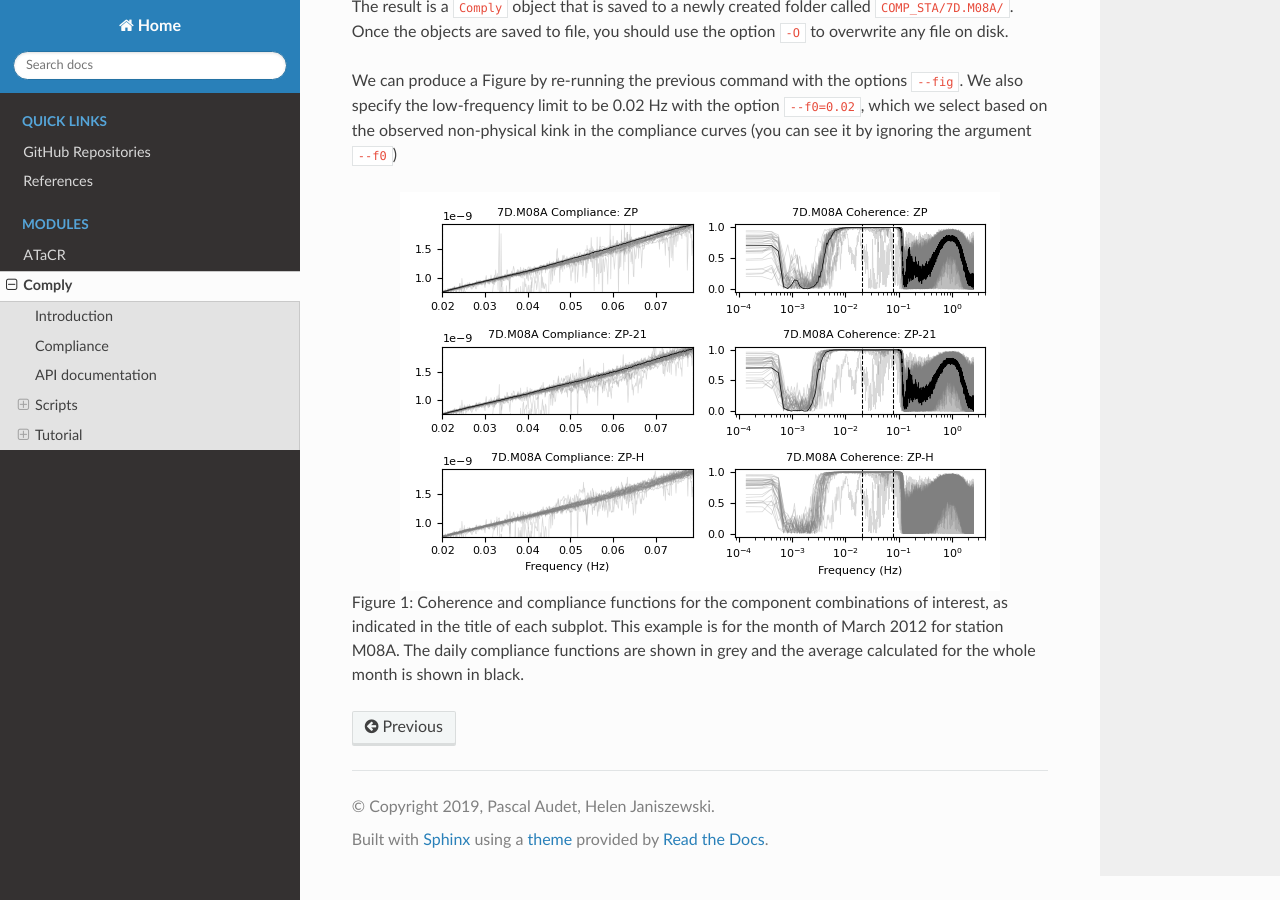
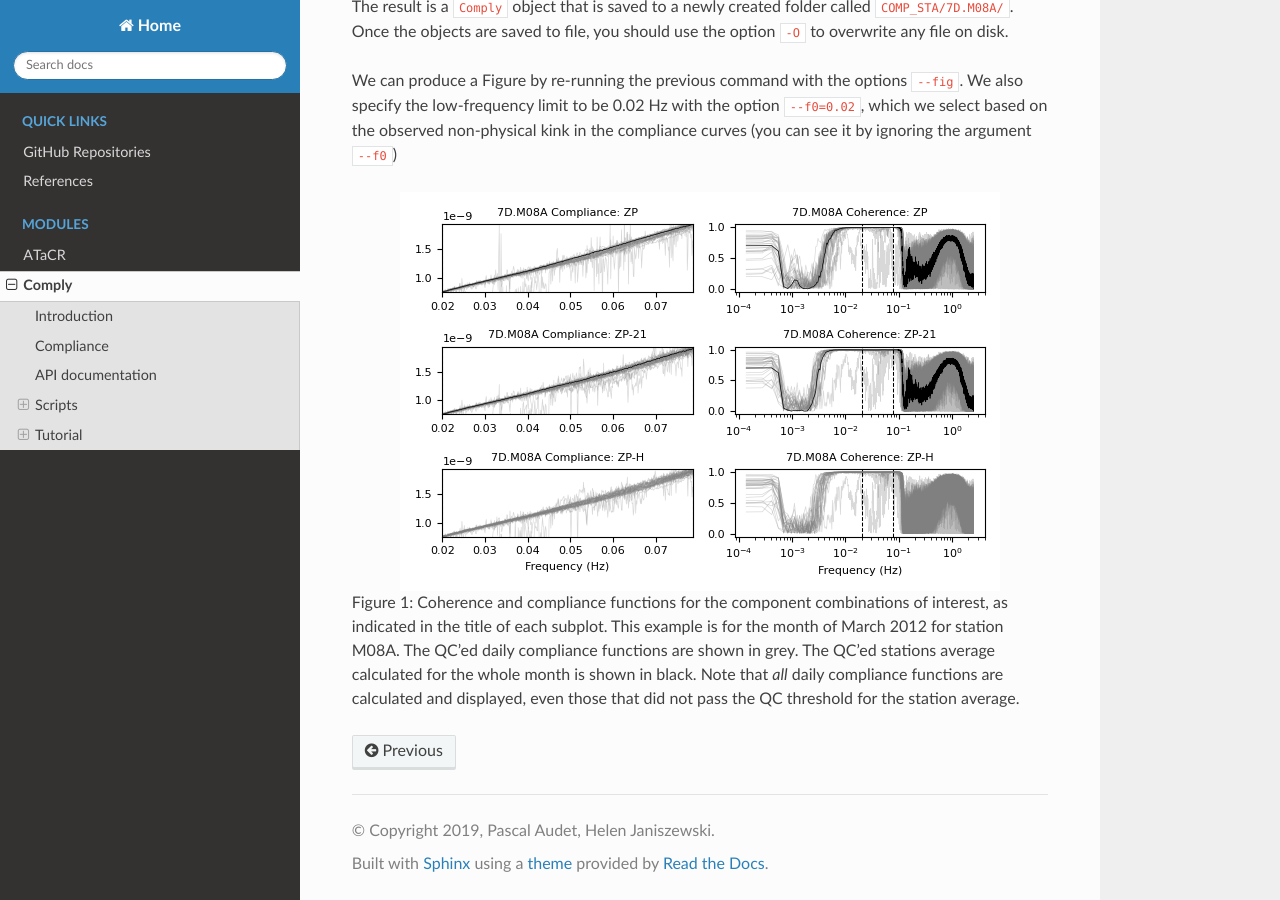
Before and after one commit to nfsi-canada/OBStools, a Sphinx documentation site: the page built from docs/comply.rst, in a window 1280 px wide and 900 px high, scrolled down 4184 px. Built offline with Sphinx 7.4.7 and the Read the Docs theme 2.0.0, drawn with Linux system fonts in a browser that asks for light colours.

Commit message:
adjusted doc text

```diff
--- a/docs/atacr.rst
+++ b/docs/atacr.rst
@@ -911,7 +911,7 @@ pass the quality control are colored red.
 .. figure:: ../obstools/examples/figures/Figure_3b.png
    :align: center
 
-Figure 3a: Daily average PSD of bad (red) and good (black) windows.
+Figure 3b: Daily average PSD of bad (red) and good (black) windows.
 
 3. QC for clean station averages
 ++++++++++++++++++++++++++++++++
--- a/docs/comply.rst
+++ b/docs/comply.rst
@@ -229,7 +229,9 @@ argument ``--f0``)
 .. figure:: ../obstools/examples/figures/Figure_comply.png
    :align: center
 
-Figure 1: Coherence and compliance functions for the component combinations of interest,
-as indicated in the title of each subplot. This example is for the month of March 2012
-for station M08A. The daily compliance functions are shown in grey and the average
-calculated for the whole month is shown in black.
+Figure 1: Coherence and compliance functions for the component combinations
+of interest, as indicated in the title of each subplot. This example is for
+the month of March 2012 for station M08A. The QC'ed daily compliance functions
+are shown in grey. The QC'ed stations average calculated for the whole month is
+shown in black. Note that *all* daily compliance functions are calculated and
+displayed, even those that did not pass the QC threshold for the station average.
```
